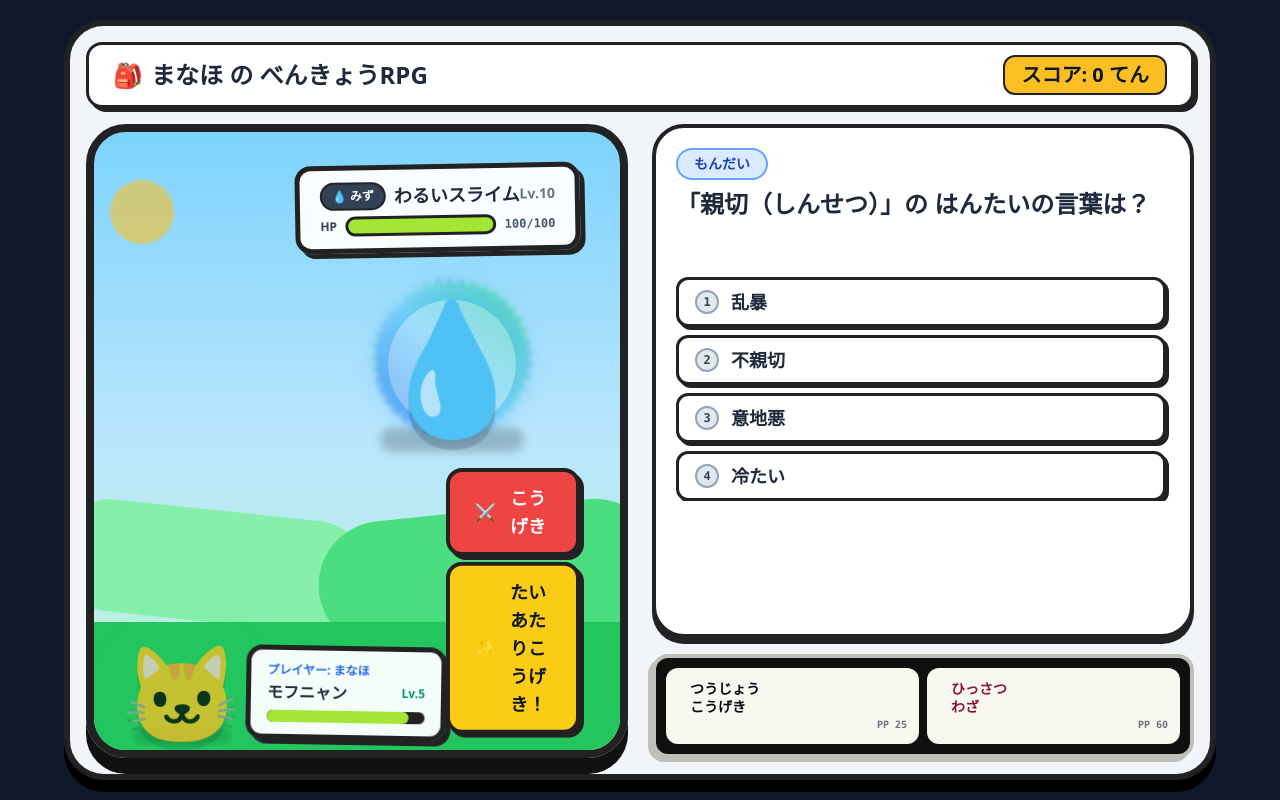
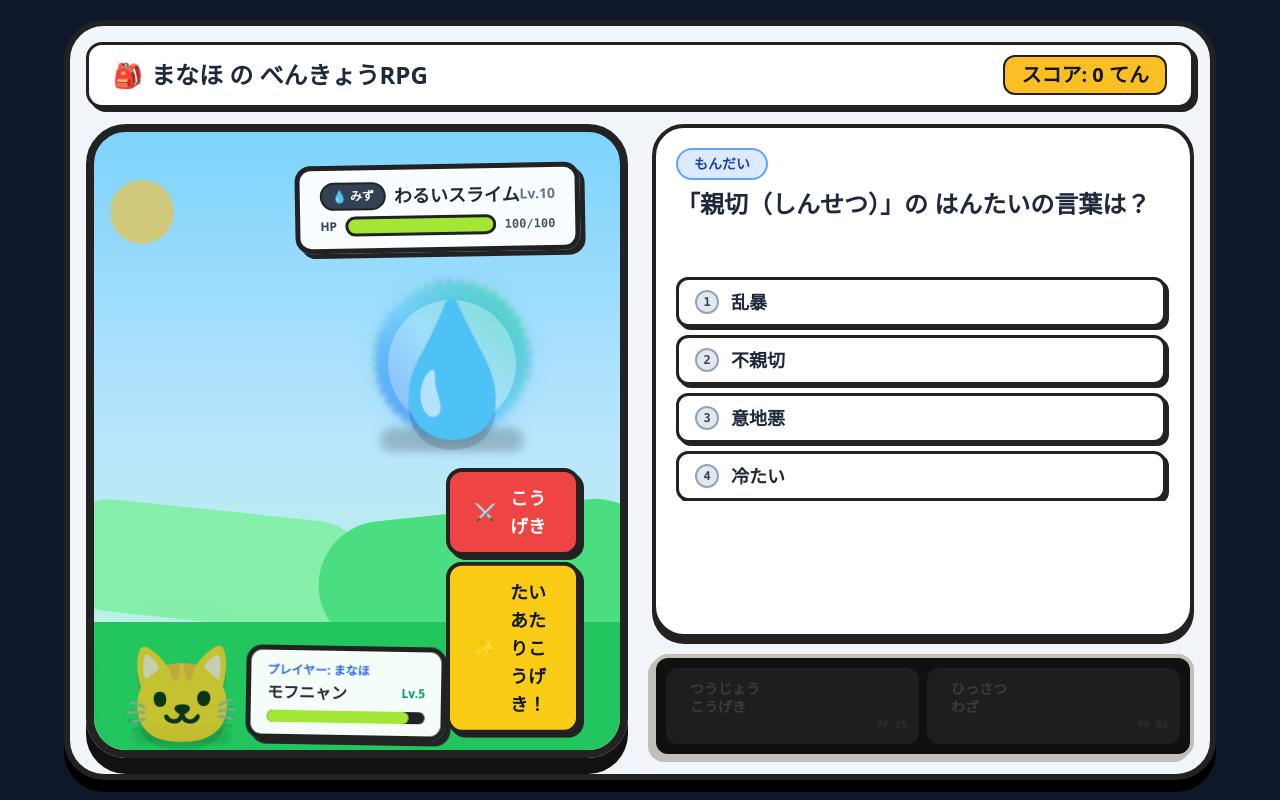
Before and after one commit to kotani6053/manaho-rpg, a Next.js app in the folder my-study-rpg/: page / in a window 1280 px wide. Built offline with nearby package versions, Linux system fonts and the light colour scheme.

Commit message:
Update page.tsx

```diff
--- a/my-study-rpg/src/app/page.tsx
+++ b/my-study-rpg/src/app/page.tsx
@@ -192,9 +192,13 @@ export default function GamePage() {
               </div>
             </div>
 
-            {/* 下半分：ガチャ機能つきActionPanelをここに綺麗に配置！ */}
+            {/* 下半分：必要なデータをしっかり渡してActionPanelを配置！ */}
             <div className="shrink-0">
-              <ActionPanel />
+              <ActionPanel
+                points={score}
+                monsterHP={monsterHP}
+                onAttack={handleAttack}
+              />
             </div>
 
           </div>
```
